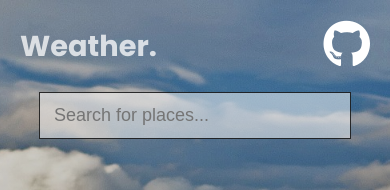
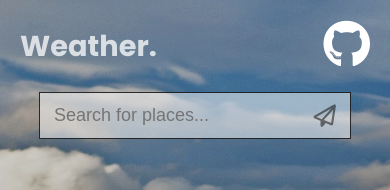
Before and after one commit to RojanSr/React-weather-app, a React (Vite) app: page / in a window 390 px wide. Shown: the top 190 px of the page. Built offline with nearby package versions, Linux system fonts and the light colour scheme.

Commit message:
add plane search btn

```diff
--- a/src/App.jsx
+++ b/src/App.jsx
@@ -16,12 +16,10 @@ function App() {
     setQuery(value);
   }
 
-  function fetchData(evt) {
-    if (evt.key == "Enter") {
-      fetch(`${api.base}weather?q=${query}&units=metric&APPID=${api.key}`)
-        .then((res) => res.json())
-        .then((data) => setWeatherData(data));
-    }
+  function fetchData() {
+    fetch(`${api.base}weather?q=${query}&units=metric&APPID=${api.key}`)
+      .then((res) => res.json())
+      .then((data) => setWeatherData(data));
   }
 
   function getWeatherClass() {
@@ -47,7 +45,7 @@ function App() {
       <Search
         onUserSearch={handleSearch}
         controlInput={query}
-        onEnter={fetchData}
+        onUserEnter={fetchData}
       />
       {typeof weatherData != "undefined" && (
         <WeatherBox
--- a/src/components/Search.jsx
+++ b/src/components/Search.jsx
@@ -1,6 +1,6 @@
 import React from "react";
 
-export default function Search({ onUserSearch, controlInput, onEnter }) {
+export default function Search({ onUserSearch, controlInput, onUserEnter }) {
   // function handleChange(e) {
   //   onUserSearch(e)
   // }
@@ -9,9 +9,9 @@ export default function Search({ onUserSearch, controlInput, onEnter }) {
     onUserSearch(event.target.value);
   };
 
-  const handlePress = (event) => {
-    onEnter(event);
-  };
+  // document
+  //   .getElementById("fetching-plane")
+  //   .addEventListener("click", () => controlInput && onUserEnter());
 
   return (
     <div className="search--box">
@@ -21,8 +21,12 @@ export default function Search({ onUserSearch, controlInput, onEnter }) {
         className="search--input"
         onChange={handleChange}
         value={controlInput}
-        onKeyDown={handlePress}
+        onKeyDown={(e) => e.key == "Enter" && controlInput && onUserEnter()}
       />
+
+      <div className="fetch-plane" id="fetching-plane">
+        <i className="fa-regular fa-paper-plane"></i>
+      </div>
     </div>
   );
 }
--- a/src/index.css
+++ b/src/index.css
@@ -63,10 +63,14 @@ nav {
 .search--box {
   display: flex;
   justify-content: center;
+  position: relative;
+  max-width: 600px;
+  margin: 0px auto;
+  align-items: center;
 }
 
 .search--input {
-  width: 600px;
+  width: 100%;
   padding: 12px 4px;
   text-indent: 10px;
   font-size: 18px;
@@ -79,6 +83,18 @@ nav {
 .search--input:focus {
   outline: none;
   background-color: rgba(255, 255, 255, 0.7);
+}
+
+.fetch-plane {
+  position: absolute;
+  font-size: 1.4rem;
+  color: rgba(0, 0, 0, 0.5);
+  right: 15px;
+  cursor: pointer;
+}
+
+.fetch-plane:hover {
+  transform: scale(1.03);
 }
 
 .container-flex {
@@ -114,7 +130,7 @@ nav {
 /* Responsive */
 
 @media (max-width: 700px) {
-  .search--input {
+  .search--box {
     width: 80vw;
   }
 
@@ -129,4 +145,17 @@ nav {
   .github-logo {
     font-size: 3rem;
   }
+
+  .location-box .location {
+    font-size: 2.2rem;
+    margin: 0px 15px;
+  }
+
+  .location-box .date {
+    font-size: 1.2rem;
+  }
+
+  .temp-box {
+    font-size: 3.5rem;
+  }
 }
```
